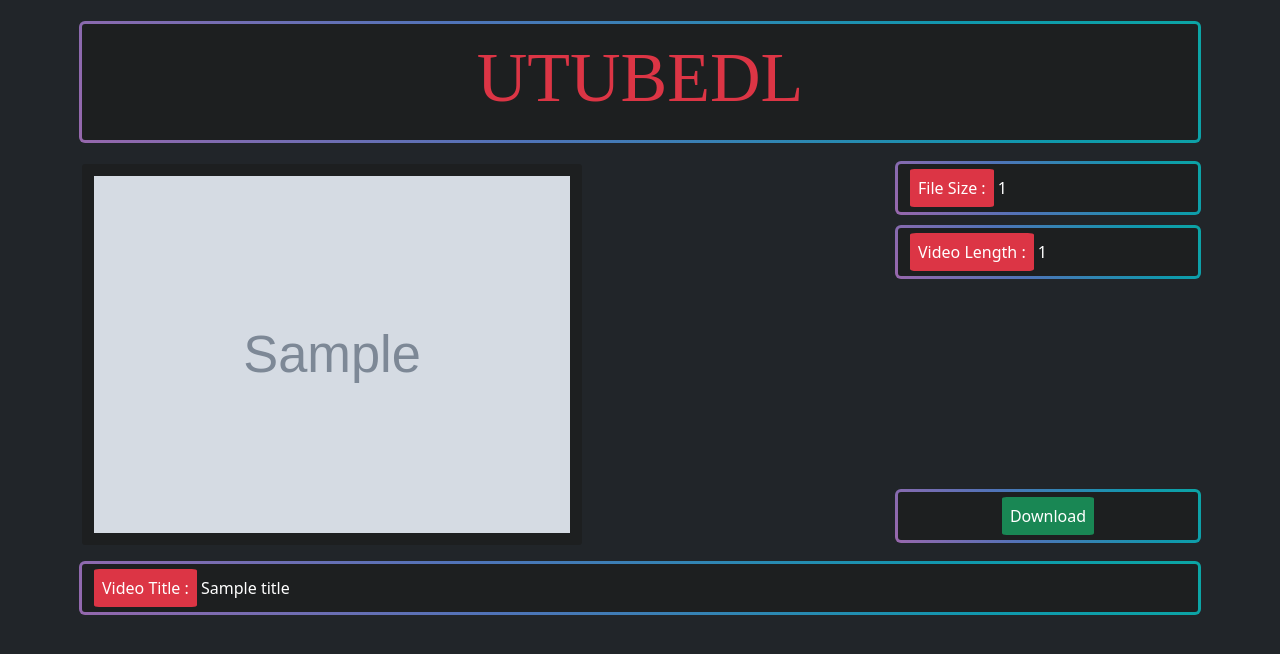
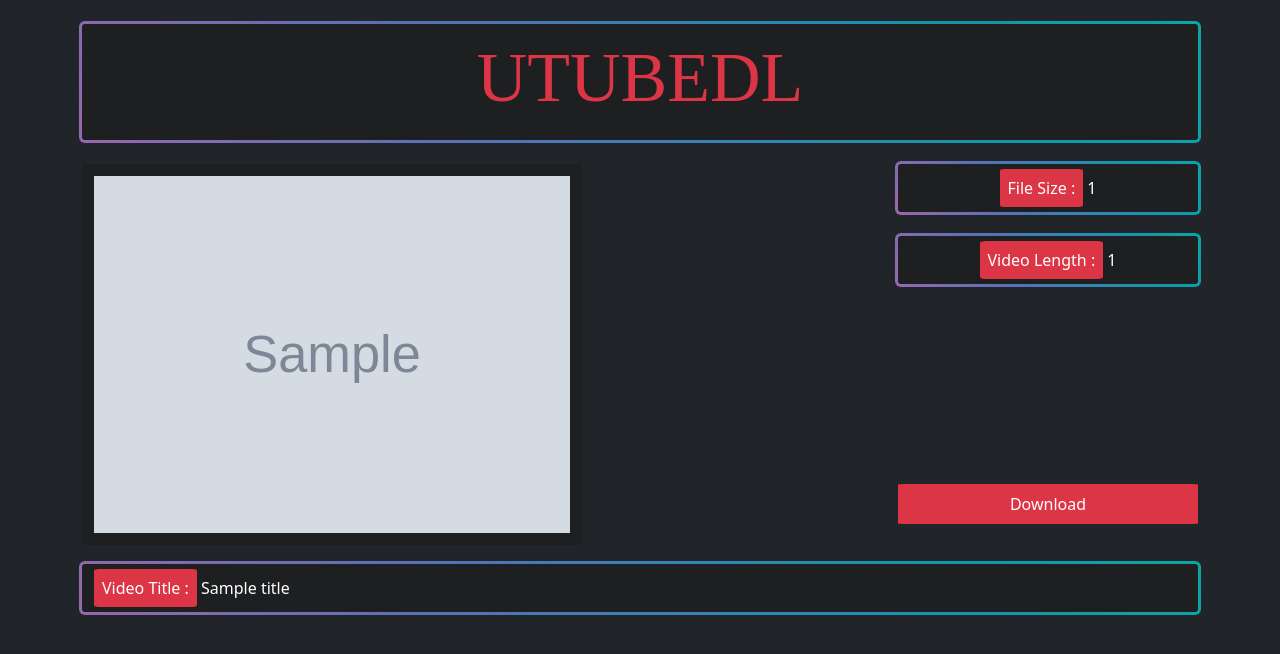
Before and after one commit to awmirs/django-utubedl, a Django app: template templates/information.html in a window 1280 px wide. Shown: the top 654 px of the page. Run offline with Django 3.2, Linux system fonts and the light colour scheme; the template is opened without the code that fills it: most values are stand-ins (such as "Sample title", 1, 10 or a date in 2020); grey boxes marked "Sample" are stand-in pictures; some web fonts are replaced.

Commit message:
Some styling changes

```diff
--- a/templates/base.html
+++ b/templates/base.html
@@ -19,7 +19,7 @@
 
 
 <div class="container">
-    <div class="container my-4 gradient-border"">
+    <div class="container my-4 gradient-border">
         <h1 style="text-align: center; font-family: 'Thorn'; font-size: 70px"><a style="color: #dc3545; text-decoration: none;" href="{% url 'home' %}">UTUBEDL</a></h1>
     </div>
 </div>
@@ -37,7 +37,7 @@
     var btn = document.getElementById('btn');
     var para = document.getElementById('para_alert');
     btn.addEventListener('click', function () {
-        btn.innerHTML = '<button type="submit" class="btn btn-danger" type="submit" disabled><span class="spinner-border spinner-border-sm" role="status" aria-hidden="true"></span>Downloading...</button>';
+        btn.innerHTML = '<button type="submit" class="btn btn-danger" type="submit" disabled><span class="spinner-border spinner-border-sm" role="status" aria-hidden="true"></span> Checking...</button>';
     });
 
 
--- a/templates/information.html
+++ b/templates/information.html
@@ -7,11 +7,12 @@
     <div class="container"  style="margin-bottom: 20px; height: 380px">
 
         <img class="gradient-border" style="margin-bottom: 20px" src="{{ thumbnail }}" alt="Thumbnail" width="500">
-        <ul style="float: right; list-style-type: none">
+        <ul style="float: right; list-style-type: none; text-align: center">
             <li>
-                <p class="gradient-border"><span class="bg-danger custom-label">File Size :</span> {{ size }}</p>
-                <p class="gradient-border"><span class="bg-danger custom-label">Video Length :</span> {{ length }}</p>
-                <p class="gradient-border" style="float: right; width: 300px; margin-top: 200px; text-align: center;"><span class="bg-success custom-label" style="">Download</span></p>
+                <div class="gradient-border"><span class="bg-danger custom-label">File Size :</span> {{ size }}</div>
+                <br>
+                <div class="gradient-border"><span class="bg-danger custom-label">Video Length :</span> {{ length }}</div>
+                <div class="bg-danger custom-label" style="float: right;width: 300px; margin-top: 200px; border-radius: 2%">Download</div>
             </li>
             <li>
             </li>
@@ -19,7 +20,7 @@
     </div>
 
     <div class="container">
-        <p class="gradient-border"><span class="bg-danger custom-label">Video Title :</span> {{ title }}</p>
+        <div class="gradient-border"><span class="bg-danger custom-label">Video Title :</span> {{ title }}</div>
     </div>
 
 {% endblock %}
```
